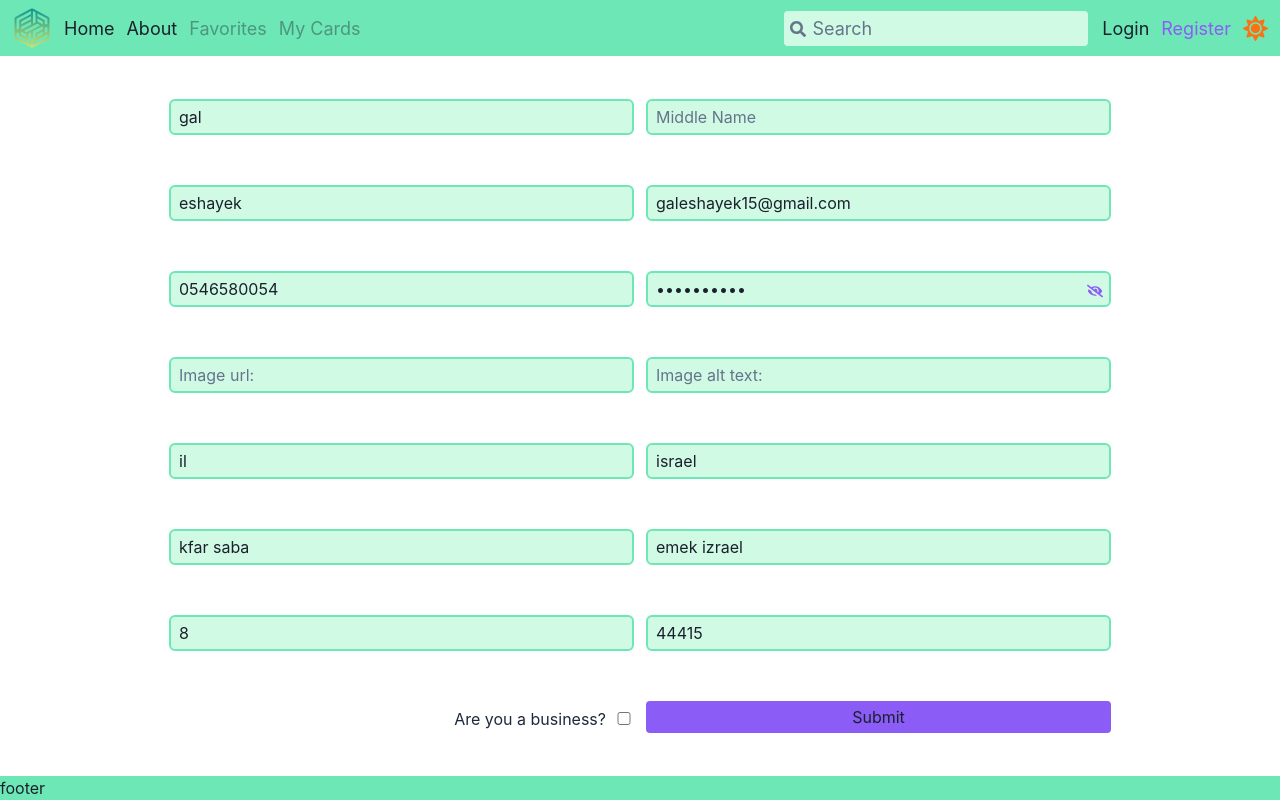
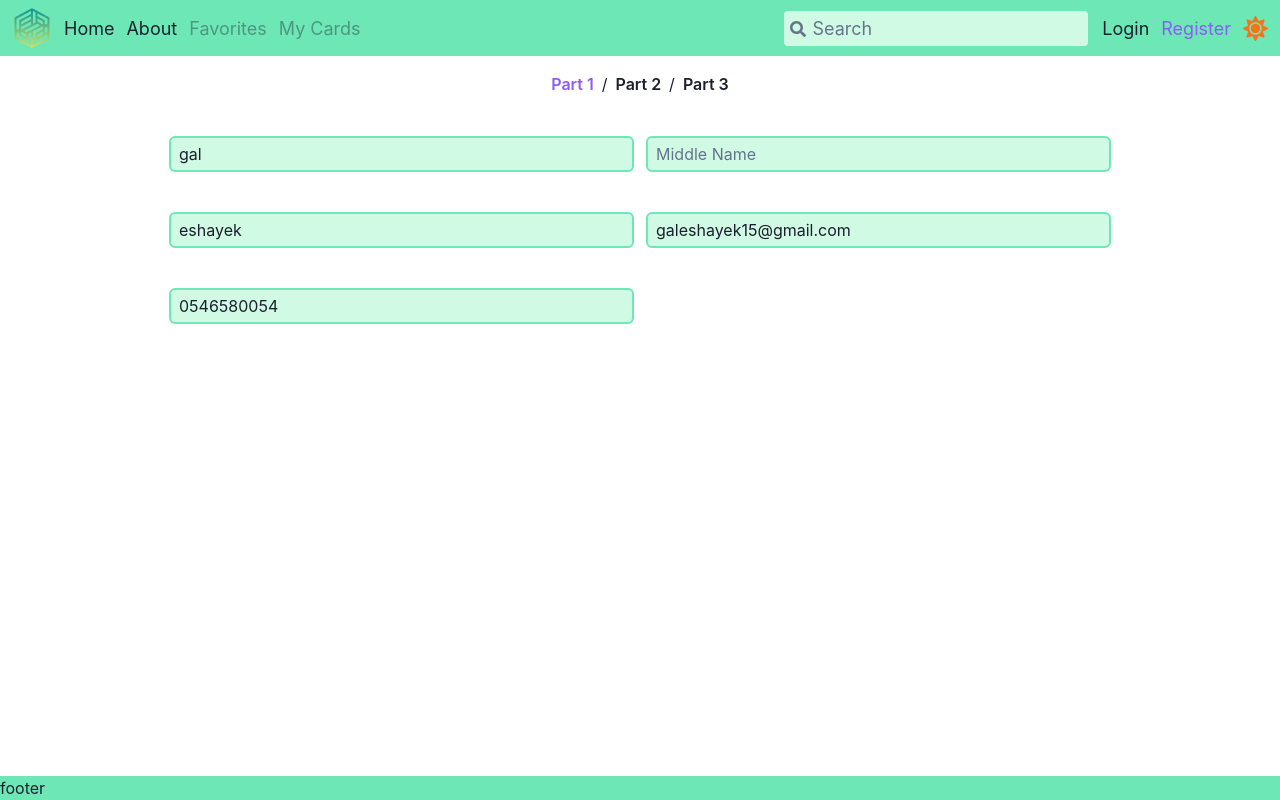
Before and after one commit to galeshayek/react-cards-project, a React (Vite) app: page /react-cards-project/register in a window 1280 px wide. Built offline with nearby package versions, Linux system fonts and the light colour scheme.

Commit message:
improvied register ui

```diff
--- a/src/chakraTheme.ts
+++ b/src/chakraTheme.ts
@@ -6,7 +6,10 @@ export const CustomTheme = extendTheme({
             100: colors.emerald[300],
             200: colors.emerald[400],
             800: colors.emerald[600],
-        },
+        }, complimentry: {
+            100: colors.violet[500],
+            800: colors.violet[600],
+        }
     },
     config: {
         initialColorMode: 'system',
--- a/src/components/Footer/Footer.tsx
+++ b/src/components/Footer/Footer.tsx
@@ -1,7 +1,7 @@
 
 const Footer = () => {
     return (
-        <footer className="bg-primary dark:bg-primary-dark">
+        <footer className="bg-primary dark:bg-primary-dark mt-auto">
             <p>footer</p>
         </footer>
     )
--- a/src/layouts/Root.tsx
+++ b/src/layouts/Root.tsx
@@ -7,7 +7,7 @@ const Root = () => {
     return (
         <div className="flex flex-col min-h-screen tex-black dark:text-textDark">
             <Header />
-            <main className=" flex flex-col flex-auto px-3 py-2">
+            <main className=" flex flex-col px-3 py-2">
                 <Outlet />
             </main>
             <Footer />
--- a/src/routes/Register/Register.tsx
+++ b/src/routes/Register/Register.tsx
@@ -8,10 +8,11 @@ import { UrlPattern, emailPattern, passwordPattern, phonePattern } from "../../V
 import { toast } from "react-toastify"
 import { mockValues } from "../../Mock/registerMock"
 import { useNavigate } from "react-router-dom"
+import { Breadcrumb, BreadcrumbItem, BreadcrumbLink, Button } from "@chakra-ui/react"
 
-//TODO: replace toast with chakra alert
 
 const Register = () => {
+    const [part, setPart] = useState(1)
     const navigate = useNavigate()
     const [password, setpassword] = useState(true)
     const showPass = () => { password == false ? setpassword(true) : setpassword(false) }
@@ -51,8 +52,27 @@ const Register = () => {
             )
         )
     }
-    return (
-        <form noValidate onSubmit={handleSubmit(onSubmit)} className=" my-4 registerForm w-3/4 mx-auto flex flex-col flex-auto items-center justify-center gap-3">
+    return (<div className="flex flex-col">
+        <Breadcrumb margin={'auto'} pt={'2'} >
+            <BreadcrumbItem>
+                <BreadcrumbLink isActive={part === 1} _active={{ color: 'complimentry.100' }} variant={'link'} as={Button} onClick={() => setPart(1)}>
+                    Part 1
+                </BreadcrumbLink>
+            </BreadcrumbItem>
+            <BreadcrumbItem>
+                <BreadcrumbLink isActive={part === 2} _active={{ color: 'complimentry.100' }} variant={'link'} as={Button} onClick={() => setPart(2)}>
+                    Part 2
+                </BreadcrumbLink>
+            </BreadcrumbItem>
+            <BreadcrumbItem>
+                <BreadcrumbLink isActive={part === 3} _active={{ color: 'complimentry.100' }} variant={'link'} as={Button} onClick={() => setPart(3)}>
+                    Part 3
+                </BreadcrumbLink>
+            </BreadcrumbItem>
+
+        </Breadcrumb>
+        <form noValidate onSubmit={handleSubmit(onSubmit)} className=" pt-10 registerForm w-3/4 mx-auto flex flex-col  items-center justify-center gap-x-3 gap-y-10">
+            {part == 1 && (<>
                 <section>
                     <input
                         placeholder="First Name"
@@ -186,6 +206,9 @@ const Register = () => {
                         <p>{errors.phone?.message}</p>
                     )}
                 </section>
+            </>)}
+
+            {part == 2 && (<>
 
                 <section className="relative"
                 >
@@ -326,6 +349,9 @@ const Register = () => {
                         <p>{errors.address?.country?.message}</p>
                     )}
                 </section>
+            </>)}
+
+            {part == 3 && (<>
 
                 <section>
                     <input
@@ -444,12 +470,11 @@ const Register = () => {
                         }
                     />
                 </section>
+                <button className="disabled:bg-slate-400 disabled:dark:bg-slate-400 bg-complimentry dark:bg-complimentry-dark p-1 rounded">Submit</button>
+            </>)}
 
-
-
-            <button className="disabled:bg-slate-400 disabled:dark:bg-slate-400 bg-complimentry dark:bg-complimentry-dark p-1 rounded">Submit</button>
         </form >
-    )
+    </div>)
 }
 
 export default Register
```
Lines whose indentation alone changed are shown as unchanged.
